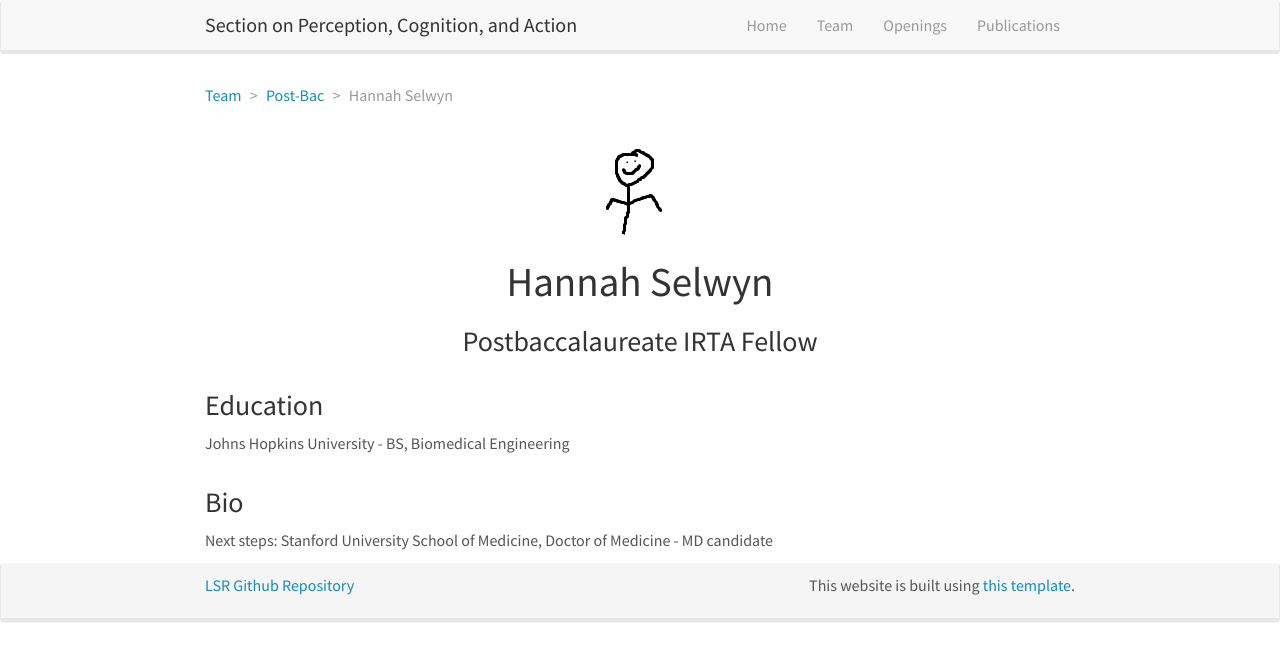
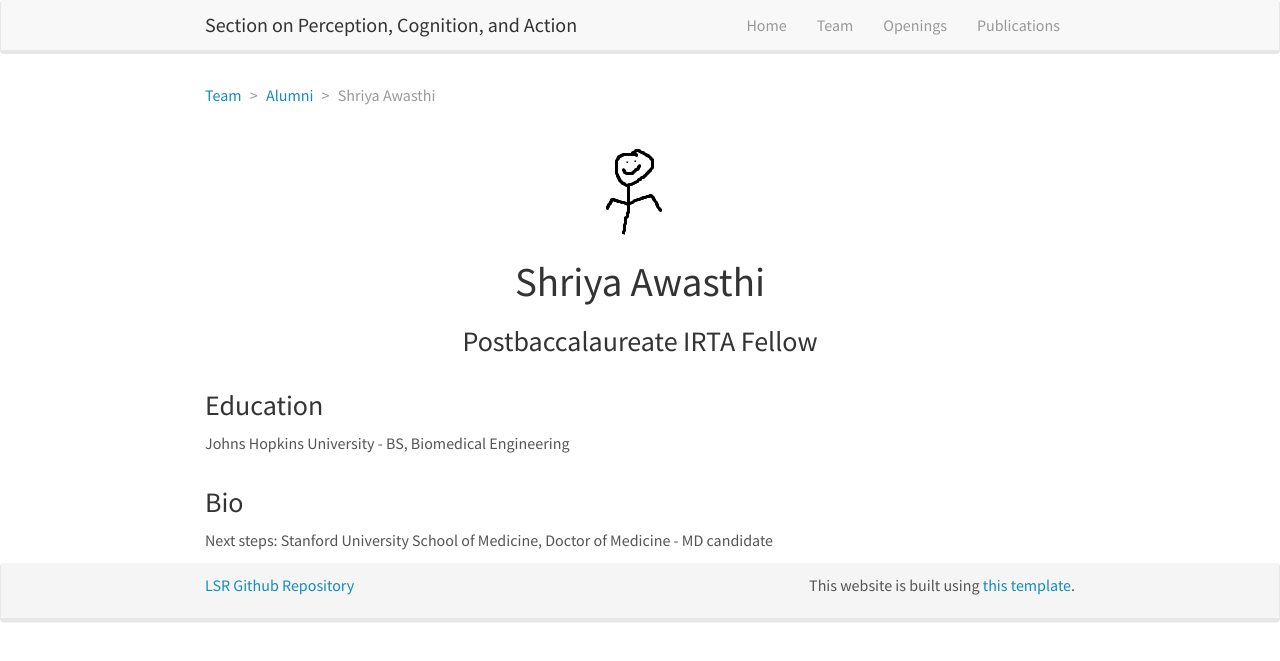
Before and after one commit to NEI-LSR/Section-on-Perception-Cognition-and-Action, a Jekyll site: the page built from _pages/team/_posts/2020-08-18-shriya-awasthi.md, in a window 1280 px wide. Shown: the top 661 px of the page. Built offline with Jekyll 4.4.1, drawn with Linux system fonts in a browser that asks for light colours; nearby versions of some CDN libraries.

Commit message:
fix Shriyas profile

```diff
--- a/_pages/team/_posts/2020-08-18-shriya-awasthi.md
+++ b/_pages/team/_posts/2020-08-18-shriya-awasthi.md
@@ -1,7 +1,7 @@
 ---
 layout: member
-category: Post-Bac
-title: Hannah Selwyn
+category: alumni
+title: Shriya Awasthi
 image: filler.png
 role: Postbaccalaureate IRTA Fellow
 permalink: '/team/shriya-awasthi'
```
